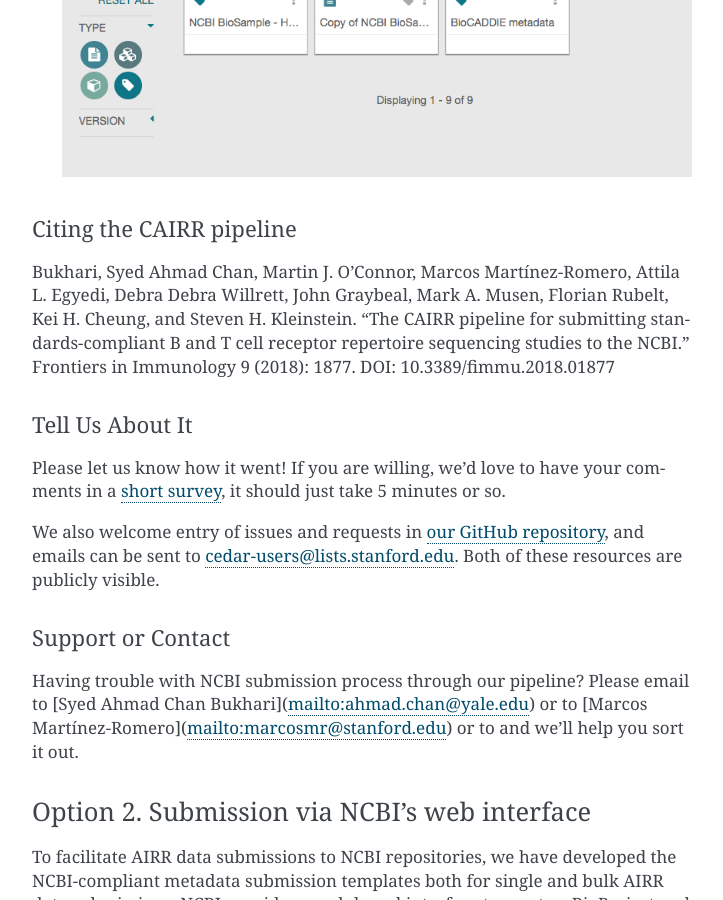
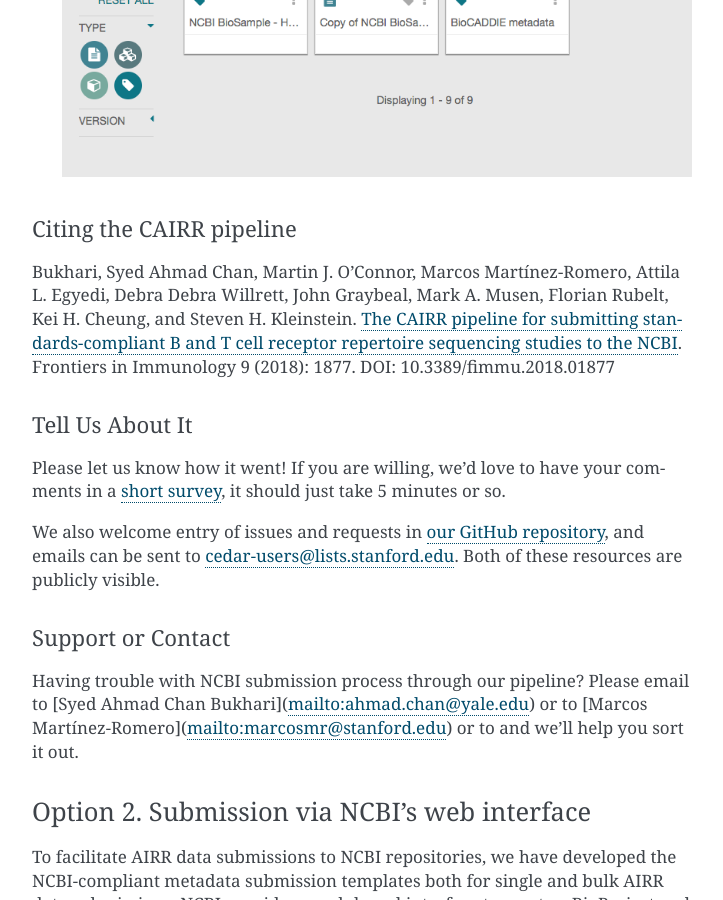
Before and after one commit to airr-community/airr-standards, a Sphinx documentation site: the page built from docs/miairr/manual_miairr_ncbi.rst, in a window 1280 px wide and 900 px high, scrolled down 6082 px. Shown: the whole window, without its empty margins (388-1111 px from the left). Built offline with Sphinx 7.4.7, drawn with Linux system fonts in a browser that asks for light colours; pages that are not in the unit, such as notebooks, are missing from menus; part of the change alters nothing that is shown.

```diff
--- a/docs/miairr/manual_miairr_ncbi.rst
+++ b/docs/miairr/manual_miairr_ncbi.rst
@@ -66,7 +66,7 @@ Submission steps:
 Citing the CAIRR pipeline
 ~~~~~~~~~~~~~~~~~~~~~~~~~
 
-Bukhari, Syed Ahmad Chan, Martin J. O'Connor, Marcos Martínez-Romero, Attila L. Egyedi, Debra Debra Willrett, John Graybeal, Mark A. Musen, Florian Rubelt, Kei H. Cheung, and Steven H. Kleinstein. "The CAIRR pipeline for submitting standards-compliant B and T cell receptor repertoire sequencing studies to the NCBI." Frontiers in Immunology 9 (2018): 1877. DOI: 10.3389/fimmu.2018.01877
+Bukhari, Syed Ahmad Chan, Martin J. O'Connor, Marcos Martínez-Romero, Attila L. Egyedi, Debra Debra Willrett, John Graybeal, Mark A. Musen, Florian Rubelt, Kei H. Cheung, and Steven H. Kleinstein. `The CAIRR pipeline for submitting standards-compliant B and T cell receptor repertoire sequencing studies to the NCBI <https://www.ncbi.nlm.nih.gov/pubmed/30166985>`_. Frontiers in Immunology 9 (2018): 1877. DOI: 10.3389/fimmu.2018.01877
 
 
 Tell Us About It
```
